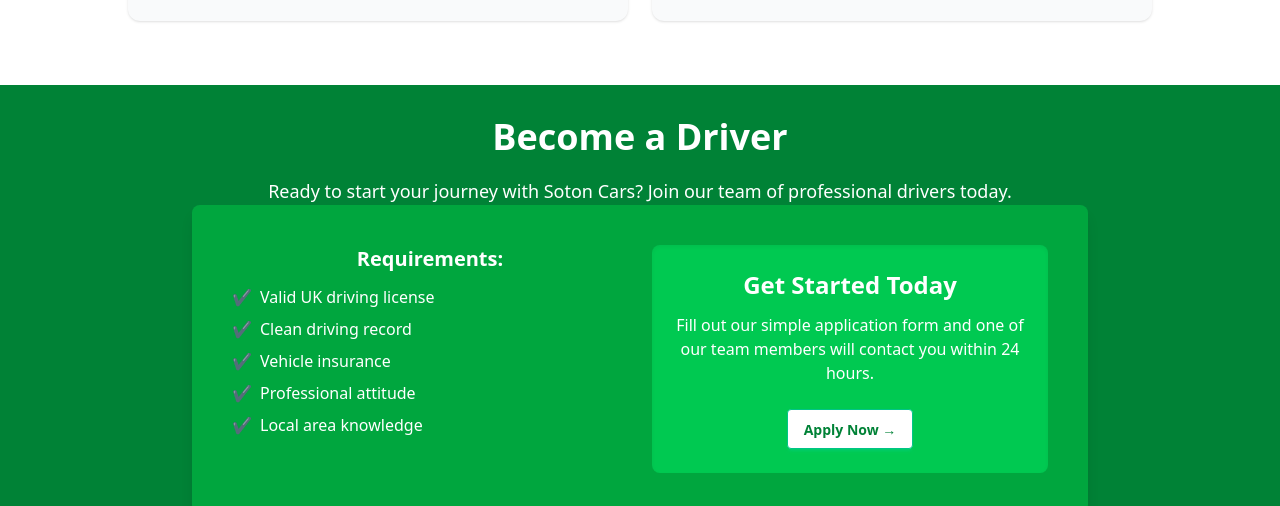
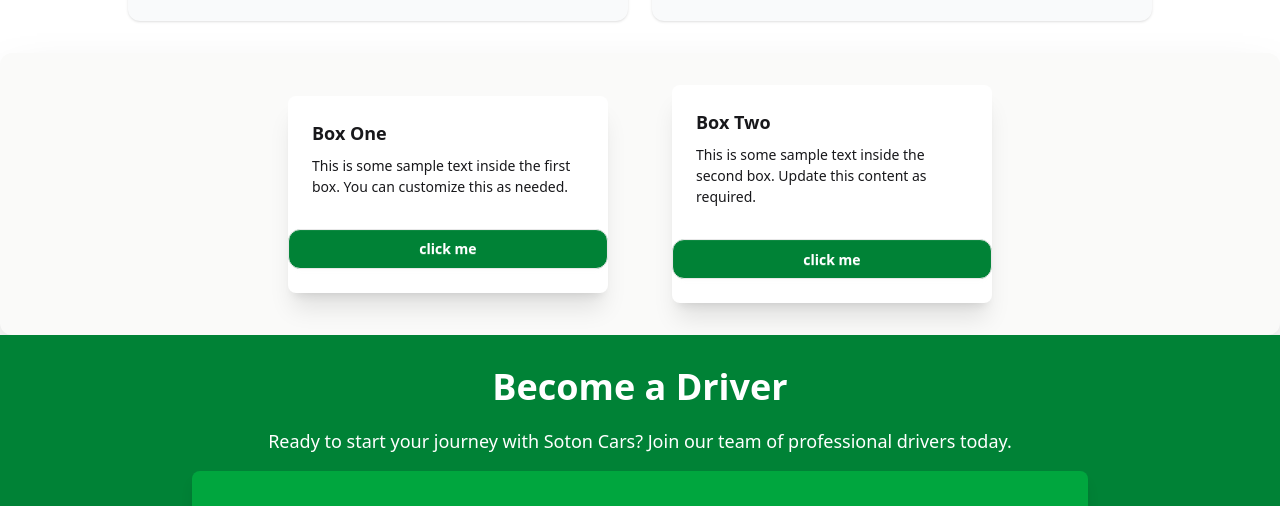
Before and after one commit to Roywick/SOTON-CAR, a plain HTML site: page index.html in a window 1280 px wide. Shown: the part 1331-1837 px from the top of the page. Drawn offline with nearby package versions, Linux system fonts and the light colour scheme; a web font is replaced by a local one.

Commit message:
third done

```diff
--- a/index.html
+++ b/index.html
@@ -36,7 +36,9 @@
       </style>
     <script src="https://kit.fontawesome.com/a2d6b40b52.js" crossorigin="anonymous"></script>
     <link rel="stylesheet" href="https://cdnjs.cloudflare.com/ajax/libs/font-awesome/6.5.0/css/all.min.css">
-<html class="scroll-smooth"></html>
+    <html class="scroll-smooth">
+
+    </html>
 </head>
 
 <body>
@@ -59,6 +61,7 @@
                             class="menu menu-sm dropdown-content mt-3 z-[1]  shadow bg-base-100 rounded-box w-54">
                             <li><a href="#Home" class="hover:text-green-700">Home</a></li>
                             <li><a href="#why-drive" class="hover:text-green-700">Why Drive With Us</a></li>
+                            <li><a href="#school" class="hover:text-green-700">School Run</a></li>
                             <li><a href="#contact" class="hover:text-green-700">Contact</a></li>
                         </ul>
                 </div>
@@ -71,13 +74,15 @@
                 <ul class="menu menu-horizontal px-1">
                     <li><a href="#Home" class="hover:text-green-700">Home</a></li>
                     <li><a href="#why-drive" class="hover:text-green-700">Why Drive With Us</a></li>
+                    <li><a href="#school" class="hover:text-green-700">School Run</a></li>
                     <li><a href="#contact" class="hover:text-green-700">Contact</a></li>
                 </ul>
             </div>
 
             <!-- End Section -->
             <div class="navbar-end">
-                <a href="#become-driver"><button class="btn bg-green-700 text-white rounded-xl ml-12">Become a Driver</a></a>
+                <a href="#become-driver"><button class="btn bg-green-700 text-white rounded-xl ml-12">Become a
+                        Driver</a></a>
             </div>
         </div>
 
@@ -92,8 +97,10 @@
                 <p class="text-sm ">Join Soton Cars and enjoy competitive earnings, flexible hours, and excellent
                     support. Start your journey as a professional driver today.</p>
                 <div class="mt-5">
-                    <a href="#become-driver"><button class="btn btn-active bg-green-700 text-white">Start Drving Today</button></a>
-                   <a href="#why-drive"> <button class="btn btn-outline bg-white text-green-600 ml-3">Learn More</button></a>
+                    <a href="#become-driver"><button class="btn btn-active bg-green-700 text-white">Start Drving
+                            Today</button></a>
+                    <a href="#why-drive"> <button class="btn btn-outline bg-white text-green-600 ml-3">Learn
+                            More</button></a>
                 </div>
             </div>
             <!-- 2nd part -->
@@ -121,7 +128,7 @@
         </div>
     </header>
     <main>
-        <section class="bg-white py-16 px-6 md:px-20 text-center">
+        <section class="bg-white py-16 pb-8 px-6 md:px-20 text-center">
             <section id="why-drive">
                 <h2 class="text-4xl font-bold mb-4">Why Drive With Us?</h2>
                 <p class="text-gray-600 mb-12 max-w-xl mx-auto">
@@ -259,12 +266,42 @@
                 </div>
             </div>
         </section>
+        <!-- school run section -->
+        <section id="school" class="p-8  rounded-xl shadow-2xl bg-stone-50">
+
+            <div class="flex flex-col md:flex-row gap-16 justify-center items-center">
+
+                <!-- Box 1 -->
+                <div class="card  w-80 bg-white shadow-xl">
+                    <div class="card-body">
+                        <h2 class="card-title">Box One</h2>
+                        <p>This is some sample text inside the first box. You can customize this as needed.</p>
+                        <div class="card-actions justify-center mt-4">
+                           <a href="#"><button class="btn bg-green-700 w-80 h-10 hover:shadow-xl  text-white rounded-xl ">click me</a></a>
+                        </div>
+                    </div>
+                </div>
+
+                <!-- Box 2 -->
+                <div class="card w-80 bg-white shadow-xl">
+                    <div class="card-body">
+                        <h2 class="card-title">Box Two</h2>
+                        <p>This is some sample text inside the second box. Update this content as required.</p>
+                        <div class="card-actions justify-center mt-4">
+                           <a href="#"><button class="btn bg-green-700 w-80 h-10 hover:shadow-xl text-white rounded-xl ">click me</a></a>
+                        </div>
+                    </div>
+                </div>
+
+            </div>
+
+        </section>
         <!-- last part  -->
         <section id="become-driver" class="bg-green-700 text-white font-sans">
             <div class="min-h-60 flex items-center justify-center px-4">
                 <div class="text-center mt-8">
                     <h1 class="text-4xl font-bold mb-5">Become a Driver</h1>
-                    <p class="text-lg">Ready to start your journey with Soton Cars? Join our team of
+                    <p class="text-lg mb-4">Ready to start your journey with Soton Cars? Join our team of
                         professional drivers today.</p>
                     <div>
                         <div class="max-w-4xl w-full grid md:grid-cols-2 gap-6 bg-green-600 p-10 rounded-lg shadow-lg">
@@ -296,7 +333,8 @@
                                 <p class="mb-6">Fill out our simple application form and one of our team members will
                                     contact
                                     you within 24 hours.</p>
-                                <a href="https://wa.me/message/2GJINNWJQKDXJ1"><button class="btn btn-success bg-white text-green-700">Apply Now →</button></a>
+                                <a href="https://wa.me/message/2GJINNWJQKDXJ1"><button
+                                        class="btn btn-success bg-white text-green-700 ">Apply Now →</button></a>
                             </div>
 
                         </div>
@@ -319,7 +357,8 @@
                             "><i class="fa-brands fa-instagram fa-xl"></i></a>
                     <a class="text-green-400" href=""><i class="fa-brands fa-linkedin fa-xl"></i></a>
                     <a class="text-green-400" href="#"><i class="fa-brands fa-twitter fa-xl"></i></a>
-                    <a class="text-green-400" href="https://www.tiktok.com/@soton_cars?_t=ZN-8xDjHSaMu9u&_r=1"><i class="fa-solid fa-play"></i></a>
+                    <a class="text-green-400" href="https://www.tiktok.com/@soton_cars?_t=ZN-8xDjHSaMu9u&_r=1"><i
+                            class="fa-solid fa-play"></i></a>
                 </div>
             </div>
 
@@ -352,6 +391,7 @@
                 <ul class="space-y-2 mb-6">
                     <li><a href="#Home" class="hover:underline">Home</a></li>
                     <li><a href="#why-drive" class="hover:underline">Why Drive With Us</a></li>
+                    <li><a href="#school" class="hover:underline">School Run</a></li>
                     <li><a href="#become-driver" class="hover:underline">Become a Driver</a></li>
                     <li><a href="#contact" class="hover:underline">Contact</a></li>
                 </ul>
```
Lines whose indentation alone changed are shown as unchanged.
